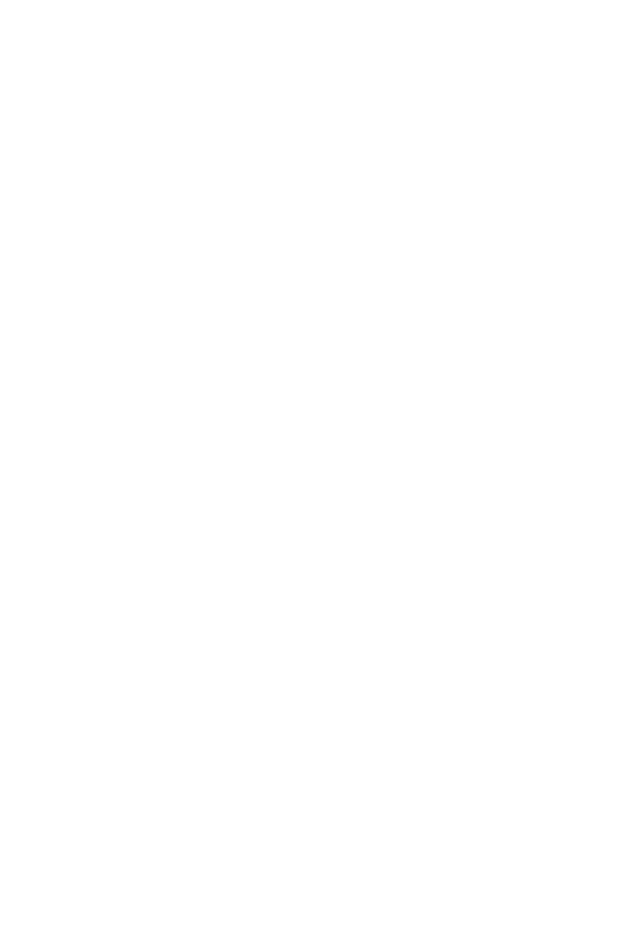
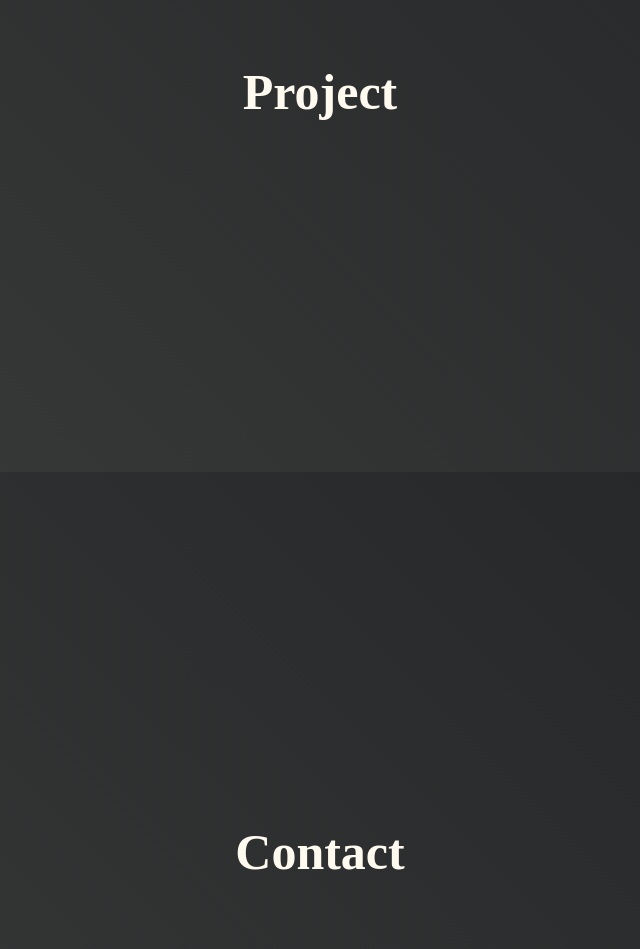
Before and after one commit to DawidJasko/portfolio, a React (Vite) app: page / in a window 1280 px wide. Shown: the part 1848-2797 px from the top of the page, without its empty margins (320-960 px from the left). Before the commit the page ends 1560 px from the top, so only its background shows below. Built offline with nearby package versions, Linux system fonts and the light colour scheme.

Commit message:
add project and contact

```diff
--- a/src/App.jsx
+++ b/src/App.jsx
@@ -1,7 +1,9 @@
 import './App.css';
 import About from './components/about/About';
+import Contact from './components/contact/Contact';
 import Home from './components/home/Home';
 import Navbar from './components/navbar/Navbar';
+import Project from './components/project/Project';
 
 function App() {
   return (
@@ -9,6 +11,8 @@
       <Navbar />
       <Home />
       <About />
+      <Project />
+      <Contact />
     </>
   );
 }
--- a/src/components/about/About.module.css
+++ b/src/components/about/About.module.css
@@ -3,7 +3,7 @@
   width: 100vw;
   height: calc(100vh - 40px);
   /* height: 100vh; */
-  background: green;
+  background: gray;
   display: flex;
   flex-direction: column;
   align-items: center;
--- a/src/components/contact/Contact.jsx
+++ b/src/components/contact/Contact.jsx
@@ -4,8 +4,8 @@
 const Contact = () => {
   return (
     <div id="home" className={styles.navbarContainer}>
-      <section id="home" class={styles.welcomeSection}>
-        <h1 class={styles.welcomeH1}>Hey I am Dawid</h1>
+      <section id="contact" class={styles.contactSection}>
+        <h1 class={styles.contactH1}>Contact</h1>
         <h2 class="welcome-h2"></h2>
       </section>
     </div>
--- a/src/components/contact/Contact.module.css
+++ b/src/components/contact/Contact.module.css
@@ -0,0 +1,15 @@
+.contactSection {
+  width: 100vw;
+  height: calc(100vh - 40px);
+  /* height: 100vh; */
+  background: linear-gradient(45deg, #393a3a, #232526);
+  display: flex;
+  flex-direction: column;
+  align-items: center;
+  justify-content: center;
+  color: white;
+}
+.contactH1 {
+  font-size: 50px;
+  color: FloralWhite;
+}
--- a/src/components/home/Home.module.css
+++ b/src/components/home/Home.module.css
@@ -13,6 +13,3 @@
   font-size: 50px;
   color: FloralWhite;
 }
-.homeH2 {
-
-}
--- a/src/components/navbar/Navbar.jsx
+++ b/src/components/navbar/Navbar.jsx
@@ -22,7 +22,7 @@
             </li>
             <li className={styles.li}>
               <Link
-              className={styles.link}
+                className={styles.link}
                 to="about"
                 spy={true}
                 smooth={true}
--- a/src/components/project/Project.jsx
+++ b/src/components/project/Project.jsx
@@ -2,12 +2,14 @@
 import styles from './Project.module.css';
 
 const Project = () => {
-  return <div id="home" className={styles.navbarContainer}>
-    <section id="home" class={styles.welcomeSection}>
-        <h1 class={styles.welcomeH1}>Hey I am Dawid</h1>
+  return (
+    <div id="home" className={styles.navbarContainer}>
+      <section id="project" class={styles.projectSection}>
+        <h1 class={styles.projectH1}>Project</h1>
         <h2 class="welcome-h2"></h2>
       </section>
-  </div>;
+    </div>
+  );
 };
 
 export default Project;
--- a/src/components/project/Project.module.css
+++ b/src/components/project/Project.module.css
@@ -0,0 +1,15 @@
+.projectSection {
+  width: 100vw;
+  height: calc(100vh - 40px);
+  /* height: 100vh; */
+  background: linear-gradient(45deg, #393a3a, #232526);
+  display: flex;
+  flex-direction: column;
+  align-items: center;
+  justify-content: center;
+  color: white;
+}
+.projectH1 {
+  font-size: 50px;
+  color: FloralWhite;
+}
```
